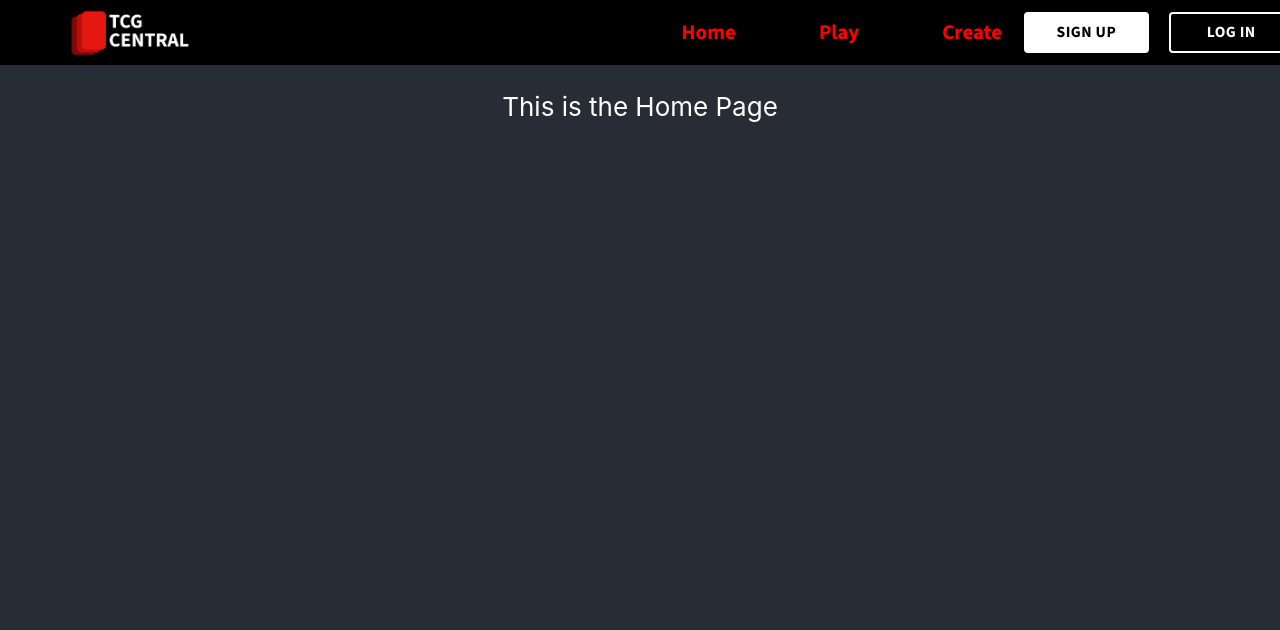
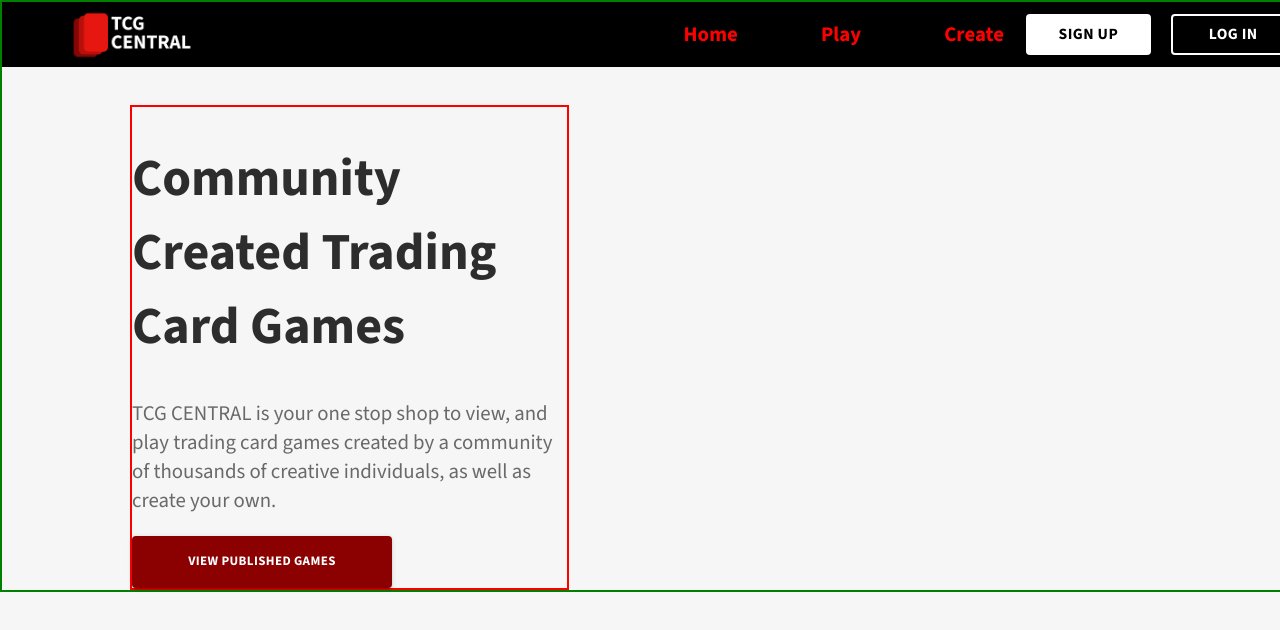
Before and after one commit to Rasheednour/TCG-Central, a React (Create React App) app: page / in a window 1280 px wide. Shown: the top 630 px of the page. Built offline with nearby package versions, Linux system fonts and the light colour scheme.

Commit message:
Feat: created home page intro panel

```diff
--- a/src/App.css
+++ b/src/App.css
@@ -9,7 +9,7 @@
 
 
 .App-header {
-  background-color: #282c34;
+  background-color: #f7f6f6;
   min-height: 100vh;
   display: flex;
   flex-direction: column;
@@ -23,6 +23,7 @@
 
 
 .HomePage {
+  border: 2px solid green;
   margin-top: 0px;
   width: 100%;
   height: 100%;
@@ -120,6 +121,48 @@
   color: rgb(189, 4, 4);
 }
 
+
+
+
+
+
+.home-intro {
+  border: 2px solid red;
+  width: 34%;
+  margin-left: 10%;
+  margin-top: 3%;
+  text-align: left;
+
+}
+
+.home-intro h1 {
+  font-family: 'sans-bold';
+  color: #2d2d2d;
+  font-size: 2em;
+}
+
+.home-intro p {
+  font-family: 'sans-regular';
+  color: #696969;
+  font-size: .8em;
+}
+
+
+.home-intro Button {
+  width: 20em;
+  height: 4em;
+  font-family: 'sans-bold';
+  font-size: .5em;
+  background-color: darkred;
+}
+
+.home-intro Button:hover {
+  background-color: red;
+}
+
+
+
+
 @font-face {
 
   font-family: 'sans-bold';
--- a/src/pages/HomePage.js
+++ b/src/pages/HomePage.js
@@ -1,14 +1,18 @@
 import '../App.css';
 import TopRibbon from '../components/TopRibbon.js'
+import Button from '@mui/material/Button';
+
 
 function HomePage() {
   return (
     <div className="HomePage">
 
         <TopRibbon/>
-        <p>
-         This is the Home Page
-        </p>
+        <div className='home-intro'>
+          <h1>Community Created Trading Card Games</h1>
+          <p>TCG CENTRAL is your one stop shop to view, and play trading card games created by a community of thousands of creative individuals, as well as create your own.</p>
+          <Button variant="contained">VIEW PUBLISHED GAMES</Button>
+        </div>
 
     </div>
   );
```
